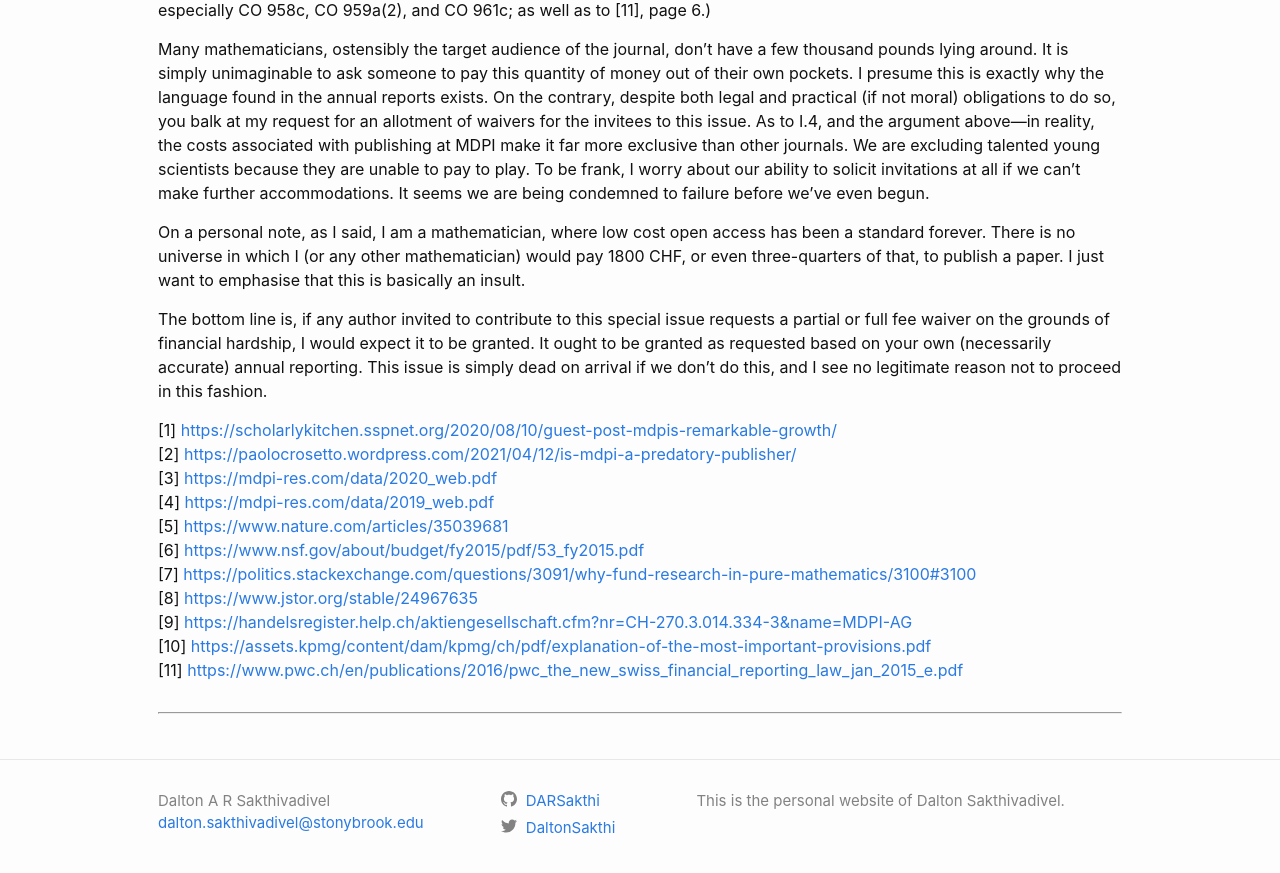
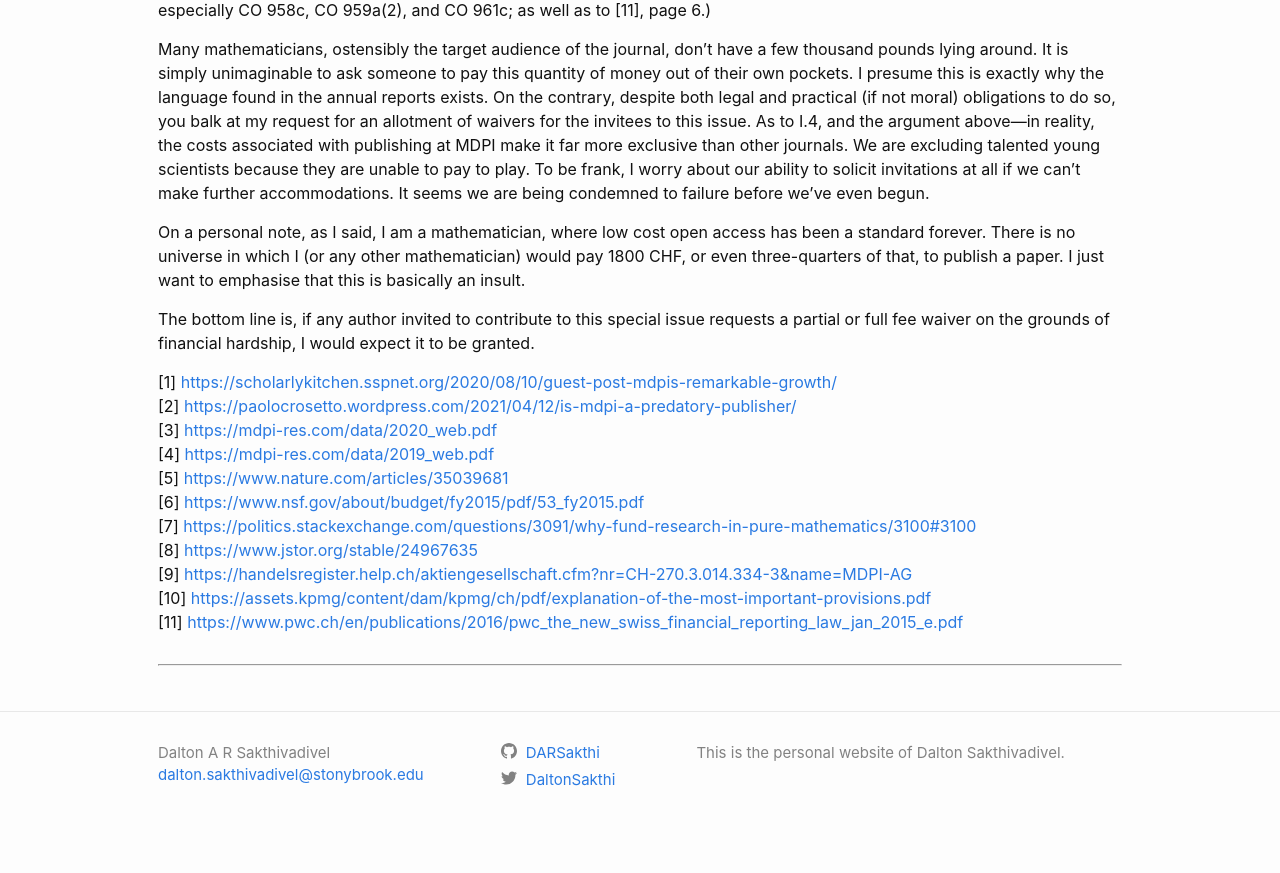
Before and after one commit to DARSakthi/DARSakthi.github.io, a Jekyll site: the page built from _posts/2023-04-24-open-access.markdown, in a window 1280 px wide and 900 px high, scrolled down 1887 px. Shown: the top 873 px of the window. Built offline with Jekyll 4.4.1, drawn with Linux system fonts in a browser that asks for light colours; comment, search, counter and statistics services are not loaded; after the commit the page ends 2739 px from its top, so only the background shows below that.

Commit message:
Small edit

```diff
--- a/_posts/2023-04-24-open-access.markdown
+++ b/_posts/2023-04-24-open-access.markdown
@@ -46,7 +46,7 @@ Many mathematicians, ostensibly the target audience of the journal, don't have a
 
 On a personal note, as I said, I am a mathematician, where low cost open access has been a standard forever. There is no universe in which I (or any other mathematician) would pay 1800 CHF, or even three-quarters of that, to publish a paper. I just want to emphasise that this is basically an insult.
 
-The bottom line is, if any author invited to contribute to this special issue requests a partial or full fee waiver on the grounds of financial hardship, I would expect it to be granted. It ought to be granted as requested based on your own (necessarily accurate) annual reporting. This issue is simply dead on arrival if we don't do this, and I see no legitimate reason not to proceed in this fashion.
+The bottom line is, if any author invited to contribute to this special issue requests a partial or full fee waiver on the grounds of financial hardship, I would expect it to be granted.
 
 [1] [https://scholarlykitchen.sspnet.org/2020/08/10/guest-post-mdpis-remarkable-growth/](https://scholarlykitchen.sspnet.org/2020/08/10/guest-post-mdpis-remarkable-growth/)
 [2] [https://paolocrosetto.wordpress.com/2021/04/12/is-mdpi-a-predatory-publisher/](https://paolocrosetto.wordpress.com/2021/04/12/is-mdpi-a-predatory-publisher/)
```
